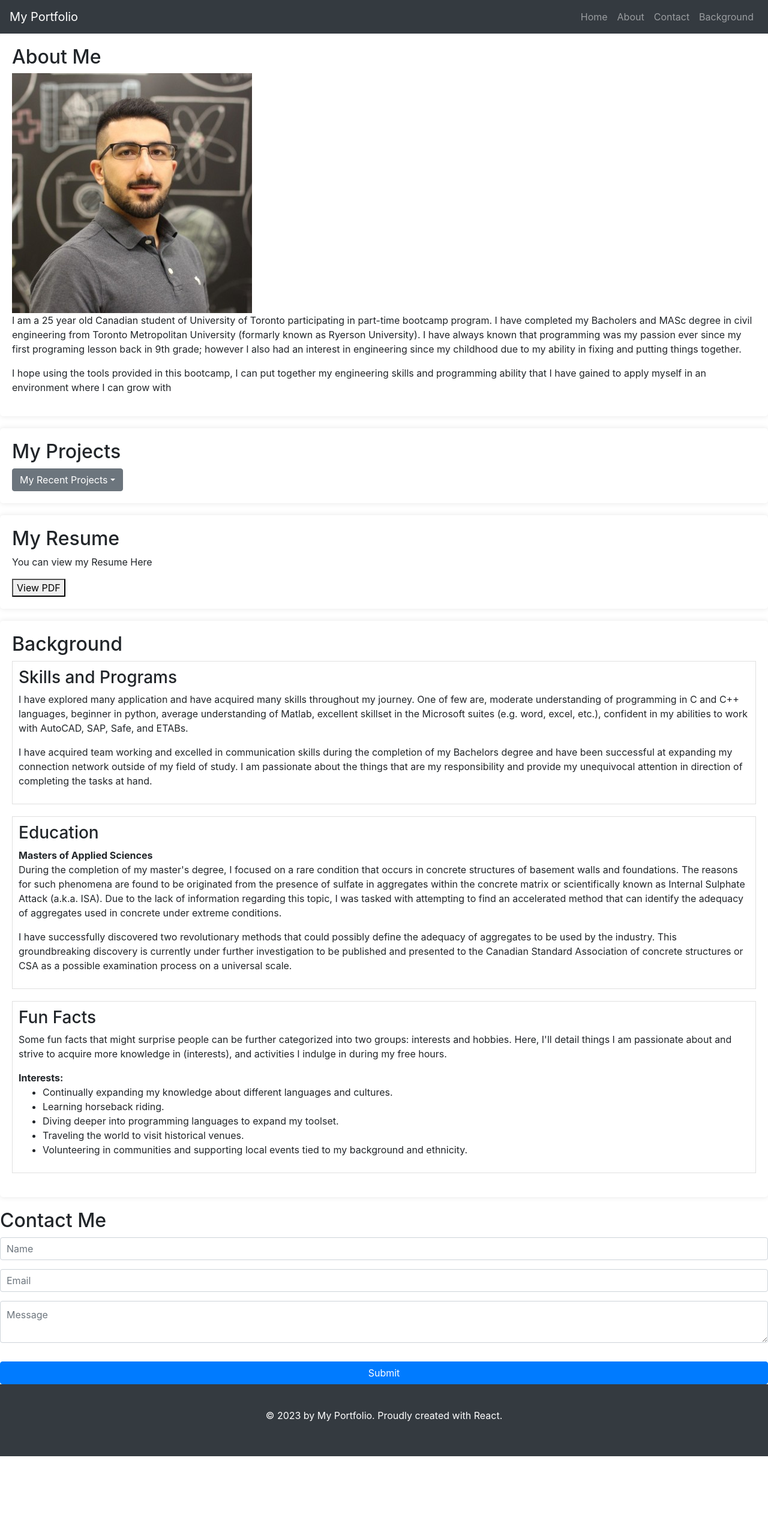
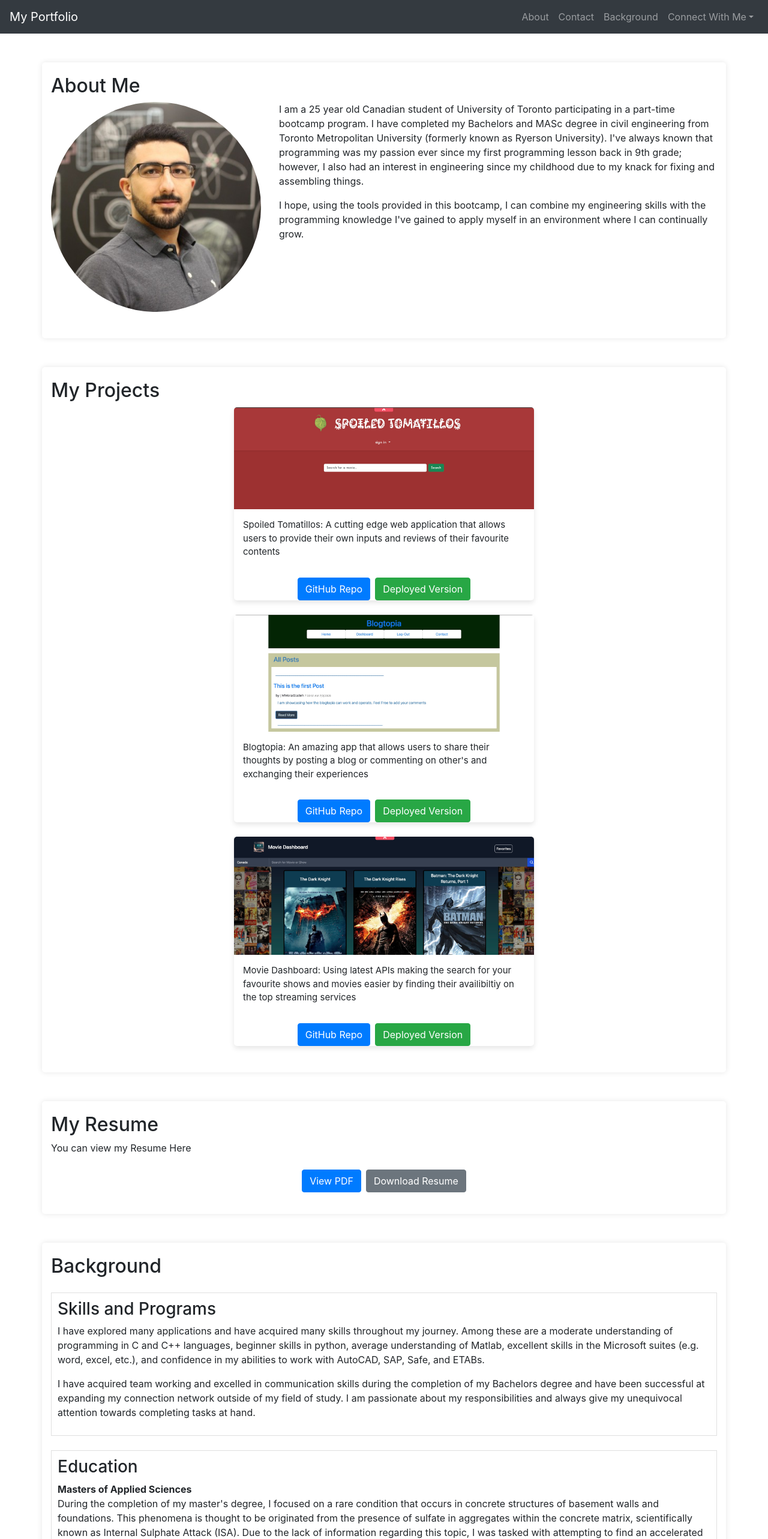
Before and after one commit to mmoradzadeh/MyPorfolio, a React (Create React App) app: page / in a window 1280 px wide. Shown: the top 2566 px of the page at 60% size. Before the commit the page ends 2428 px from the top, so only its background shows below. Built offline with nearby package versions, Linux system fonts and the light colour scheme.

Commit message:
page styling changes

```diff
--- a/src/components/About/index.jsx
+++ b/src/components/About/index.jsx
@@ -1,18 +1,25 @@
 import React from 'react';
 import profilePic from '../../assets/profile/profilePic.jpeg';
 
-
 function About() {
     return (
-        <div className="about" id='about'>
+        <div className="about container mt-5" id='about'>
             <h2>About Me</h2>
-            <img src={profilePic} alt="myself" />
-            <p>I am a 25 year old Canadian student of University of Toronto participating in part-time bootcamp program.
-                    I have completed my Bacholers and MASc degree in civil engineering from Toronto Metropolitan University (formarly known as Ryerson University).
-                    I have always known that programming was my passion ever since my first programing lesson back in 9th grade; however I also had an interest in
-                    engineering since my childhood due to my ability in fixing and putting things together.</p>
-                <p>I hope using the tools provided in this bootcamp, I can put together my engineering skills and programming ability that I have gained to apply
-                    myself in an environment where I can grow with</p>
+
+            <div className="row">
+                <div className="col-md-4">
+                    <img src={profilePic} alt="myself" className="img-fluid rounded-circle mb-4" />
+                </div>
+
+                <div className="col-md-8">
+                    <p>I am a 25 year old Canadian student of University of Toronto participating in a part-time bootcamp program.
+                       I have completed my Bachelors and MASc degree in civil engineering from Toronto Metropolitan University (formerly known as Ryerson University).
+                       I've always known that programming was my passion ever since my first programming lesson back in 9th grade; however, I also had an interest in
+                       engineering since my childhood due to my knack for fixing and assembling things.</p>
+                    <p>I hope, using the tools provided in this bootcamp, I can combine my engineering skills with the programming knowledge I've gained to apply
+                       myself in an environment where I can continually grow.</p>
+                </div>
+            </div>
         </div>
     );
 }
--- a/src/components/Background/index.js
+++ b/src/components/Background/index.js
@@ -1,32 +1,32 @@
 import React from 'react';
-import '../../index.css';
 
 function Background() {
     return (
-        <div className="background" id='background'>
+        <div className="background container mt-5" id='background'>
             <h2>Background</h2>
-            <div className="work-item">
+
+            <div className="work-item mt-4">
                 <h3>Skills and Programs</h3>
                 <p>
-                    I have explored many application and have acquired many skills throughout my journey. One of few are, moderate understanding of programming in C and C++ languages, beginner in python, average understanding of Matlab, excellent skillset in the Microsoft suites (e.g. word, excel, etc.), confident in my abilities to work with AutoCAD, SAP, Safe, and ETABs.
+                    I have explored many applications and have acquired many skills throughout my journey. Among these are a moderate understanding of programming in C and C++ languages, beginner skills in python, average understanding of Matlab, excellent skills in the Microsoft suites (e.g. word, excel, etc.), and confidence in my abilities to work with AutoCAD, SAP, Safe, and ETABs.
                 </p>
                 <p>
-                    I have acquired team working and excelled in communication skills during the completion of my Bachelors degree and have been successful at expanding my connection network outside of my field of study. I am passionate about the things that are my responsibility and provide my unequivocal attention in direction of completing the tasks at hand.
+                    I have acquired team working and excelled in communication skills during the completion of my Bachelors degree and have been successful at expanding my connection network outside of my field of study. I am passionate about my responsibilities and always give my unequivocal attention towards completing tasks at hand.
                 </p>
             </div>
 
-            <div className="work-item">
+            <div className="work-item mt-4">
                 <h3>Education</h3>
                 <strong>Masters of Applied Sciences</strong>
                 <p>
-                    During the completion of my master's degree, I focused on a rare condition that occurs in concrete structures of basement walls and foundations. The reasons for such phenomena are found to be originated from the presence of sulfate in aggregates within the concrete matrix or scientifically known as Internal Sulphate Attack (a.k.a. ISA). Due to the lack of information regarding this topic, I was tasked with attempting to find an accelerated method that can identify the adequacy of aggregates used in concrete under extreme conditions.
+                    During the completion of my master's degree, I focused on a rare condition that occurs in concrete structures of basement walls and foundations. This phenomena is thought to be originated from the presence of sulfate in aggregates within the concrete matrix, scientifically known as Internal Sulphate Attack (ISA). Due to the lack of information regarding this topic, I was tasked with attempting to find an accelerated method that can identify the adequacy of aggregates used in concrete under extreme conditions.
                 </p>
                 <p>
-                    I have successfully discovered two revolutionary methods that could possibly define the adequacy of aggregates to be used by the industry. This groundbreaking discovery is currently under further investigation to be published and presented to the Canadian Standard Association of concrete structures or CSA as a possible examination process on a universal scale.
+                    I successfully discovered two revolutionary methods that could possibly define the adequacy of aggregates to be used by the industry. This groundbreaking discovery is currently under further investigation to be published and presented to the Canadian Standard Association of concrete structures or CSA as a possible examination process on a universal scale.
                 </p>
             </div>
 
-            <div className="work-item">
+            <div className="work-item mt-4">
                 <h3>Fun Facts</h3>
                 <p>
                     Some fun facts that might surprise people can be further categorized into two groups: interests and hobbies. Here, I'll detail things I am passionate about and strive to acquire more knowledge in (interests), and activities I indulge in during my free hours.
--- a/src/components/Contact/index.js
+++ b/src/components/Contact/index.js
@@ -11,28 +11,35 @@ function Contact() {
     }
 
     return (
-        <div className="contact-form" id='contact'>
+        <div className="contact-form container mt-5" id='contact'>
             <h2>Contact Me</h2>
+            <div className="form-group">
                 <input
                     type="text"
-                className="form-control"
+                    className="form-control mt-3"
                     placeholder="Name"
                     value={name}
                     onChange={(e) => setName(e.target.value)}
                 />
+            </div>
+            <div className="form-group">
                 <input
                     type="email"
-                className="form-control"
+                    className="form-control mt-3"
                     placeholder="Email"
                     value={email}
                     onChange={(e) => setEmail(e.target.value)}
                 />
+            </div>
+            <div className="form-group">
                 <textarea
-                className="form-control"
+                    className="form-control mt-3"
                     placeholder="Message"
                     value={message}
                     onChange={(e) => setMessage(e.target.value)}
+                    rows="4"
                 ></textarea>
+            </div>
             <button
                 className="btn btn-primary mt-3"
                 onClick={handleSubmit}
--- a/src/components/Footer/index.js
+++ b/src/components/Footer/index.js
@@ -3,7 +3,7 @@ import React from 'react';
 function Footer() {
     return (
         <div className="footer">
-            <p>© 2023 by My Portfolio. Proudly created with React.</p>
+            <p>© 2023 by Mahdi Moradzadeh. Proudly created with React.</p>
         </div>
     );
 }
--- a/src/components/Nav/index.jsx
+++ b/src/components/Nav/index.jsx
@@ -5,11 +5,13 @@ function Nav() {
     return (
         <nav className="navbar navbar-expand-lg navbar-dark bg-dark">
             <Link to="home" smooth={true} duration={1000} className="navbar-brand">My Portfolio</Link>
-            <div className="collapse navbar-collapse">
+
+            <button className="navbar-toggler" type="button" data-toggle="collapse" data-target="#navbarNavDropdown" aria-controls="navbarNavDropdown" aria-expanded="false" aria-label="Toggle navigation">
+                <span className="navbar-toggler-icon"></span>
+            </button>
+
+            <div className="collapse navbar-collapse" id="navbarNavDropdown">
                 <ul className="navbar-nav ml-auto">
-                    <li className="nav-item">
-                        <Link to="home" smooth={true} duration={1000} className="nav-link">Home</Link>
-                    </li>
                     <li className="nav-item">
                         <Link to="about" smooth={true} duration={1000} className="nav-link">About</Link>
                     </li>
@@ -19,6 +21,22 @@ function Nav() {
                     <li className="nav-item">
                         <Link to="background" smooth={true} duration={1000} className="nav-link">Background</Link>
                     </li>
+                    <li className="nav-item dropdown">
+                        <a className="nav-link dropdown-toggle" href="#" id="navbarDropdown" role="button" data-toggle="dropdown" aria-expanded="false">
+                            Connect With Me
+                        </a>
+                        <ul className="dropdown-menu" aria-labelledby="navbarDropdown">
+                            <li><a className="dropdown-item" href="tel:+1-416-858-1606" target="_blank">Phone Number</a></li>
+                            <li><a className="dropdown-item" href="mailto:m*******m@gmail.com" target="_blank">E-mail</a></li>
+                            <li><a className="dropdown-item" href="https://github.com/Mahdi-Moradzadeh" target="_blank">GitHub</a></li>
+                            <li><a className="dropdown-item" href="https://www.linkedin.com/in/mahdimoradzadeh/" target="_blank">LinkedIn</a></li>
+                            <li><hr className="dropdown-divider" /></li>
+                            <li><a className="dropdown-item" href="https://www.instagram.com/mehdi__mm97/" target="_blank">Instagram</a></li>
+                            <li><a className="dropdown-item" href="https://twitter.com/7H3_3M" target="_blank">Twitter</a></li>
+                            <li><a className="dropdown-item" href="https://www.facebook.com/mehdi.moradzadeh97" target="_blank">Facebook</a></li>
+                            <li><a className="dropdown-item" href="https://open.spotify.com/user/21zjijx4oaxral3u6zlwqi4gq" target="_blank">Spotify</a></li>
+                        </ul>
+                    </li>
                 </ul>
             </div>
         </nav>
--- a/src/components/Projects/index.js
+++ b/src/components/Projects/index.js
@@ -1,37 +1,37 @@
 import React from 'react';
-import Project2B from '../../assets/img/Project2B.jpg';
-import Project1 from '../../assets/img/Project1.jpg';
+import movieDashboard from '../../assets/img/Project1.jpg';
+import blogtopia from '../../assets/img/Project3.jpg';
+import spoiledTomatillos from '../../assets/img/Project2B.jpg';
 
 function Projects() {
     return (
-        <div className="projects" id='projects'>
+        <div className="projects container mt-5" id='projects'>
             <h2>My Projects</h2>
 
-            <div className="dropdown">
-                <button
-                    className="btn btn-secondary dropdown-toggle"
-                    type="button"
-                    id="projectDropdown"
-                    data-toggle="dropdown"
-                    aria-haspopup="true"
-                    aria-expanded="false"
-                >
-                    My Recent Projects
-                </button>
-                <div className="dropdown-menu" aria-labelledby="projectDropdown">
-                    <a className="dropdown-item" href="https://github.com/TimeBytes/Movie-Dashboard" target="_blank" rel="noopener noreferrer">
-                        Project 1
-                    </a>
-                    <a href="https://github.com/TimeBytes/Movie-Dashboard" target="_blank" rel="noopener noreferrer">
-                        <img src={Project1} alt="project_one" style={{width: '500px', height: '200px'}} />
-                    </a>
+            <div className="project-item mb-4">
+                <img src={spoiledTomatillos} alt="Project 1" />
+                <p>Spoiled Tomatillos: A cutting edge web application that allows users to provide their own inputs and reviews of their favourite contents</p>
+                <div className="text-center">
+                    <a href="https://github.com/TimeBytes/Movie-Dashboard" target="_blank" rel="noopener noreferrer" className="btn btn-primary mr-2">GitHub Repo</a>
+                    <a href="https://mm-movie-review-4a048df21836.herokuapp.com/" target="_blank" rel="noopener noreferrer" className="btn btn-success">Deployed Version</a>
+                </div>
+            </div>
 
-                    <a className="dropdown-item" href="https://github.com/DanialDevelops/movie-review" target="_blank" rel="noopener noreferrer">
-                        Project 2
-                    </a>
-                    <a href="https://github.com/DanialDevelops/movie-review" target="_blank" rel="noopener noreferrer">
-                        <img src={Project2B} alt="project_two" style={{width: '500px', height: '200px'}} />
-                    </a>
+            <div className="project-item mb-4">
+                <img src={blogtopia} alt="Project 2" />
+                <p>Blogtopia: An amazing app that allows users to share their thoughts by posting a blog or commenting on other's and exchanging their experiences</p>
+                <div className="text-center">
+                    <a href="https://github.com/Mahdi-Moradzadeh/myBlog" target="_blank" rel="noopener noreferrer" className="btn btn-primary mr-2">GitHub Repo</a>
+                    <a href="https://blogtopia-c4f44af01b96.herokuapp.com/" target="_blank" rel="noopener noreferrer" className="btn btn-success">Deployed Version</a>
+                </div>
+            </div>
+
+            <div className="project-item mb-4">
+                <img src={movieDashboard} alt="Project 3" />
+                <p>Movie Dashboard: Using latest APIs making the search for your favourite shows and movies easier by finding their availibiltiy on the top streaming services</p>
+                <div className="text-center">
+                    <a href="https://github.com/Mahdi-Moradzadeh/movieReview" target="_blank" rel="noopener noreferrer" className="btn btn-primary mr-2">GitHub Repo</a>
+                    <a href="[DEPLOYED LINK FOR PROJECT 3]" target="_blank" rel="noopener noreferrer" className="btn btn-success">Deployed Version</a>
                 </div>
             </div>
         </div>
--- a/src/components/Resume/index.js
+++ b/src/components/Resume/index.js
@@ -2,16 +2,27 @@ import React from 'react';
 
 function Resume() {
     return (
-        <div className="resume" id='resume'>
+        <div className="resume container mt-5" id='resume'>
             <h2>My Resume</h2>
-            <p>You can view my Resume Here</p>
+            <p className="mb-4">You can view my Resume Here</p>
+
+            <div className="d-flex justify-content-center mb-3">
                 <a
                     href="/Resume.pdf"
                     target="_blank"
                     rel="noopener noreferrer"
+                    className="btn btn-primary mr-2"
                 >
-                <button>View PDF</button>
+                    View PDF
                 </a>
+                <a
+                    href="/Resume.pdf"
+                    download="MMoradzadeh-Resume.pdf"
+                    className="btn btn-secondary"
+                >
+                    Download Resume
+                </a>
+            </div>
         </div>
     );
 }
--- a/src/index.css
+++ b/src/index.css
@@ -4,7 +4,6 @@ body {
     margin: 0;
     padding: 0;
     height: 100%;
-    margin: 0;
     display: flex;
     flex-direction: column;
 }
@@ -22,13 +21,11 @@ main {
     flex-direction: column;
 }
 
-
 .container {
     max-width: 1200px;
     margin: 0 auto;
     padding: 20px;
 }
-
 
 .footer {
     background-color: #343a40;
@@ -86,3 +83,38 @@ main {
 .work-item h3 {
     margin-top: 0;
 }
+
+.projects-container {
+    display: flex;
+    flex-wrap: wrap;
+    justify-content: space-around;
+    gap: 20px;
+}
+
+.project-item {
+    flex-basis: calc(33.33% - 20px);
+    box-shadow: 0 4px 8px rgba(0, 0, 0, 0.1);
+    border-radius: 5px;
+    overflow: hidden;
+    transition: transform .2s;
+    max-width: 500px;
+    margin: 0 auto;
+}
+
+.project-item:hover {
+    transform: scale(1.05);
+}
+
+.project-item img {
+    width: 100%;
+    height: auto;
+}
+
+.project-item p {
+    padding: 15px;
+    font-size: 15px;
+}
+
+.nav-link {
+    cursor: pointer !important;
+}
```
Also changed, not shown: src/assets/img/Project3.jpg (added). Lines whose indentation alone changed are shown as unchanged.
